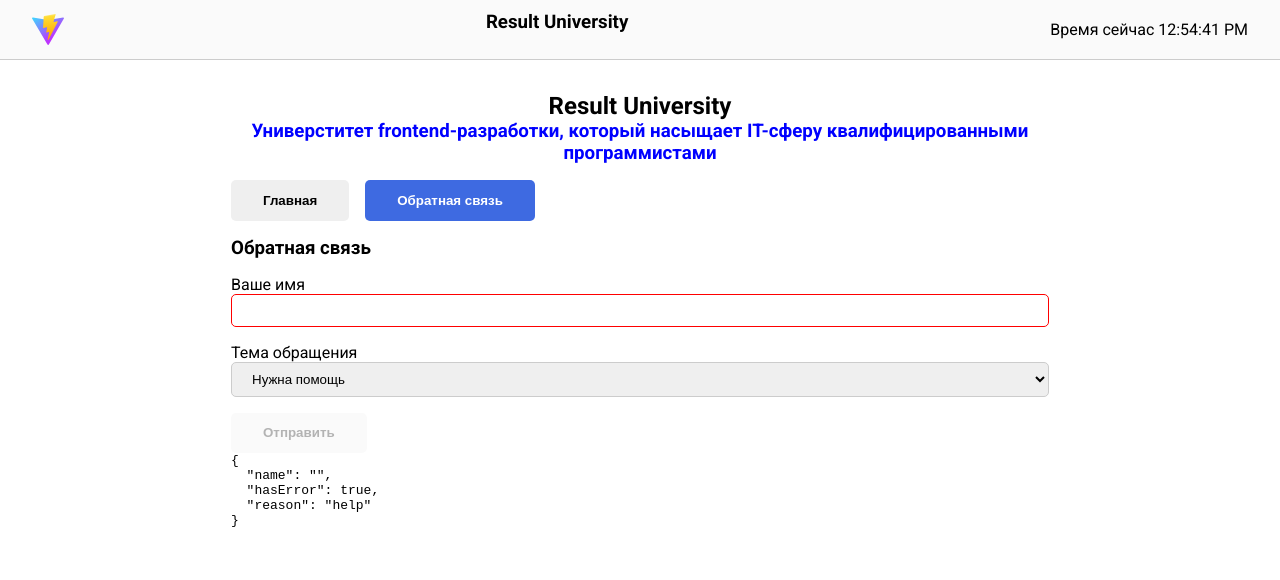
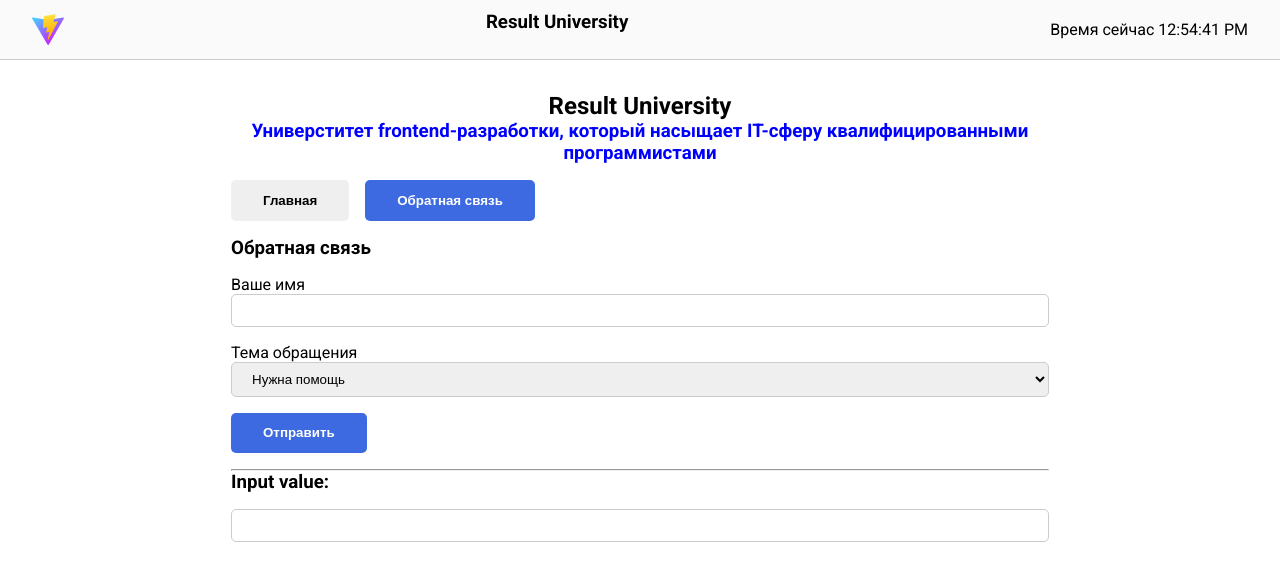
Before and after one commit to kitOl/react-01-components, a React (Vite) app: page / in a window 1280 px wide. Shown: the top 580 px of the page. Built offline with nearby package versions, Linux system fonts and the light colour scheme.

Commit message:
add useref

```diff
--- a/src/components/FeedbackSection.jsx
+++ b/src/components/FeedbackSection.jsx
@@ -1,10 +1,33 @@
-import { useState } from "react";
+import { useRef, useState } from "react";
 import Button from "./Button/Button";
+
+function StateVsRef() {
+  const input = useRef();
+  const [show, setShow] = useState(false);
+
+  function handleKeyDown(e) {
+    if (e.key === "Enter") {
+      setShow(true);
+    }
+  }
+
+  return (
+    <div>
+      <h3>Input value: {show && input.current.value}</h3>
+      <input
+        ref={input}
+        type="text"
+        onKeyDown={handleKeyDown}
+        className="control"
+      />
+    </div>
+  );
+}
 
 export default function FeedbackSection() {
   const [form, setForm] = useState({
     name: "",
-    hasError: true,
+    hasError: false,
     reason: "help",
   });
   // const [name, setName] = useState("");
@@ -37,7 +60,7 @@ export default function FeedbackSection() {
 
       {/* <Button onClick={toggleError}>Toggle error</Button> */}
 
-      <form>
+      <form style={{ marginBottom: "1rem" }}>
         <label htmlFor="name">Ваше имя</label>
         <input
           type="text"
@@ -67,8 +90,11 @@ export default function FeedbackSection() {
         </Button>
       </form>
 
+      <hr />
+
+      <StateVsRef />
       <pre>
-        {JSON.stringify(form, null, 2)}
+        {/* {JSON.stringify(form, null, 2)} */}
         {/* Name: {form.name}
         <br />
         Reason: {form.reason} */}
```
